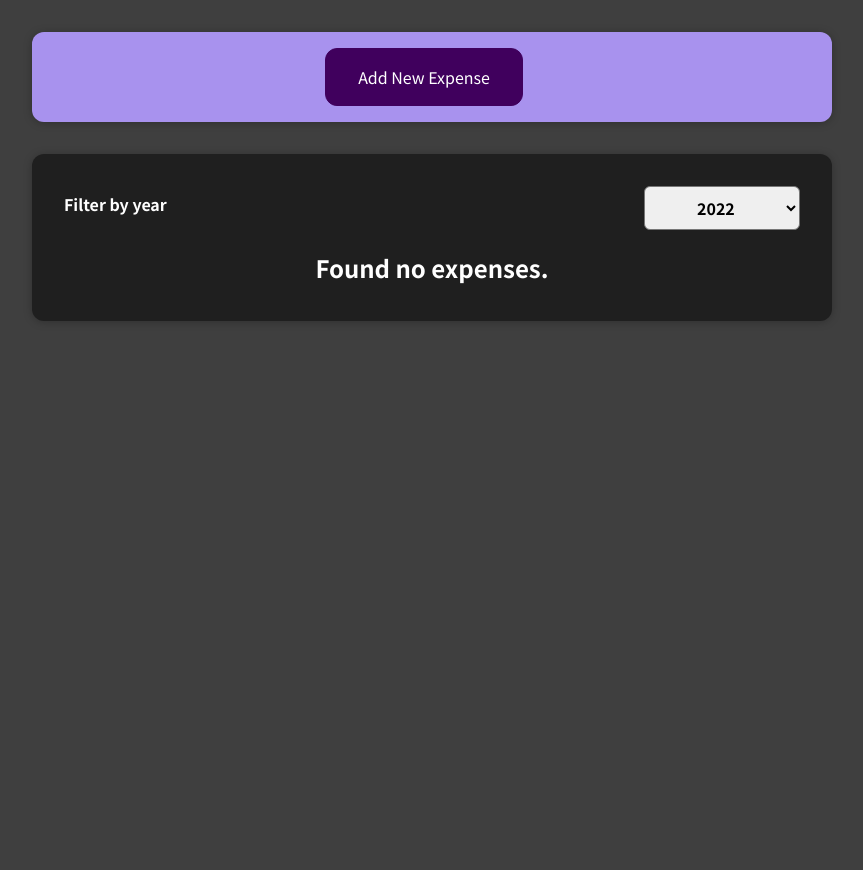
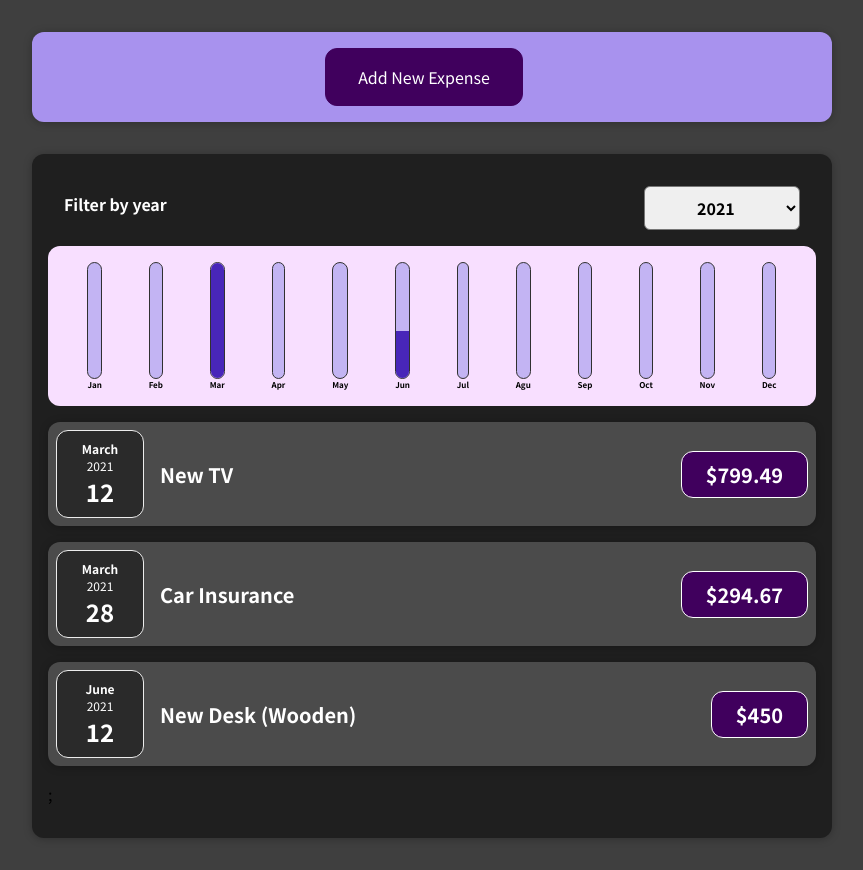
Before and after one commit to chanmin0905/react-myTutorial, a React (Create React App) app: page / in a window 1280 px wide. Shown: the whole page, without its empty margins (208-1071 px from the left). Before the commit the page ends 800 px from the top, so only its background shows below. Built offline with nearby package versions, Linux system fonts and the light colour scheme.

Commit message:
[feature] : 05-06-finished

```diff
--- /dev/null
+++ b/src/components/Chart/Chart.css
@@ -0,0 +1,9 @@
+.chart {
+  padding: 1rem;
+  border-radius: 12px;
+  background-color: #f8dfff;
+  text-align: center;
+  display: flex;
+  justify-content: space-around;
+  height: 10rem;
+}
--- /dev/null
+++ b/src/components/Chart/Chart.js
@@ -0,0 +1,24 @@
+import React from "react";
+import ChartBar from "./ChartBar";
+
+import "./Chart.css";
+
+const Chart = ({expenses}) => {
+  const dataPointValues = expenses.map((expense) => expense.value);
+  const totalMaximum = Math.max(...dataPointValues);
+
+  return (
+    <div className="chart">
+      {expenses.map((dataPoint) => (
+        <ChartBar
+          key={dataPoint.label}
+          value={dataPoint.value}
+          maxValue={totalMaximum}
+          label={dataPoint.label}
+        />
+      ))}
+    </div>
+  );
+};
+
+export default Chart;
--- /dev/null
+++ b/src/components/Chart/ChartBar.css
@@ -0,0 +1,30 @@
+.chart-bar {
+  height: 100%;
+  display: flex;
+  flex-direction: column;
+  align-items: center;
+}
+
+.chart-bar__inner {
+  height: 100%;
+  width: 100%;
+  border: 1px solid #313131;
+  border-radius: 12px;
+  background-color: #c3b4f3;
+  overflow: hidden;
+  display: flex;
+  flex-direction: column;
+  justify-content: flex-end;
+}
+
+.chart-bar__fill {
+  background-color: #4826b9;
+  width: 100%;
+  transition: all 0.3s ease-out;
+}
+
+.chart-bar__label {
+  font-weight: bold;
+  font-size: 0.5rem;
+  text-align: center;
+}
--- /dev/null
+++ b/src/components/Chart/ChartBar.js
@@ -0,0 +1,22 @@
+import React from "react";
+
+import "./ChartBar.css";
+
+const ChartBar = (props) => {
+  let barFillHeight = "0%";
+
+  if (props.maxValue > 0) {
+    barFillHeight = Math.round((props.value / props.maxValue) * 100) + "%";
+  }
+
+  return (
+    <div className="chart-bar">
+      <div className="chart-bar__inner">
+        <div className="chart-bar__fill" style={{height: barFillHeight}}></div>
+      </div>
+      <div className="chart-bar__label">{props.label}</div>
+    </div>
+  );
+};
+
+export default ChartBar;
--- a/src/components/Expenses/Expenses.js
+++ b/src/components/Expenses/Expenses.js
@@ -1,13 +1,14 @@
 import React, {useState} from "react";
 import ExpensesList from "./ExpensesList";
 import ExpensesFilter from "./ExpensesFilter";
+import ExpensesChart from "./ExpensesChart";
 
 import Card from "../UI/Card";
 
 import "./Expenses.css";
 
 const Expenses = ({items}) => {
-  const [filteredYear, setFilteredYear] = useState("2022");
+  const [filteredYear, setFilteredYear] = useState("2021");
   // const [filteredExpenses, setFilteredExepnses] = useState(items);
 
   const filterChangeHandler = (selectedYear) => {
@@ -21,6 +22,7 @@
   return (
     <Card className="expenses">
       <ExpensesFilter selected={filteredYear} onChangeFilter={filterChangeHandler} />
+      <ExpensesChart filteredItems={filteredExpenses} />
       <ExpensesList filteredItems={filteredExpenses} />
 
       {/* {filteredExpenses.length === 0 && <p>No expense found.</p>}
--- /dev/null
+++ b/src/components/Expenses/ExpensesChart.js
@@ -0,0 +1,28 @@
+import React from "react";
+import Chart from "../Chart/Chart";
+
+const ExpensesChart = ({filteredItems}) => {
+  const charDataPoints = [
+    {label: "Jan", value: 0},
+    {label: "Feb", value: 0},
+    {label: "Mar", value: 0},
+    {label: "Apr", value: 0},
+    {label: "May", value: 0},
+    {label: "Jun", value: 0},
+    {label: "Jul", value: 0},
+    {label: "Agu", value: 0},
+    {label: "Sep", value: 0},
+    {label: "Oct", value: 0},
+    {label: "Nov", value: 0},
+    {label: "Dec", value: 0},
+  ];
+
+  for (const expense of filteredItems) {
+    const expenseMonth = expense.date.getMonth();
+    charDataPoints[expenseMonth].value += expense.amount;
+  }
+
+  return <Chart expenses={charDataPoints} />;
+};
+
+export default ExpensesChart;
--- a/src/components/NewExpense/ExpenseForm.js
+++ b/src/components/NewExpense/ExpenseForm.js
@@ -50,7 +50,7 @@
 
     const expenseData = {
       title: enteredTitle,
-      amount: enteredAmount,
+      amount: +enteredAmount,
       date: new Date(enteredDate),
     };
 
```
